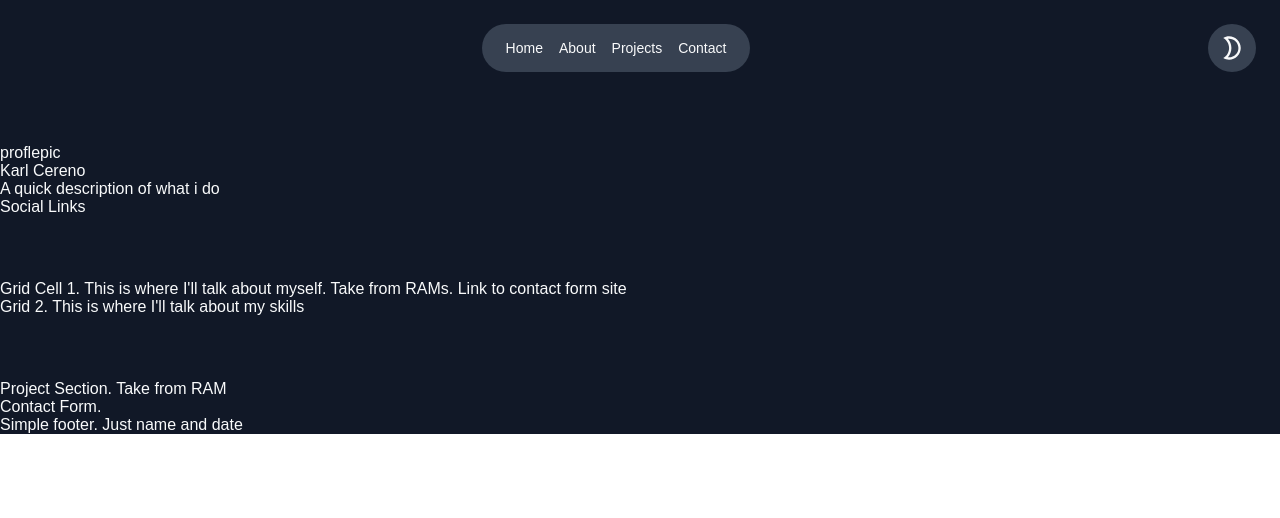
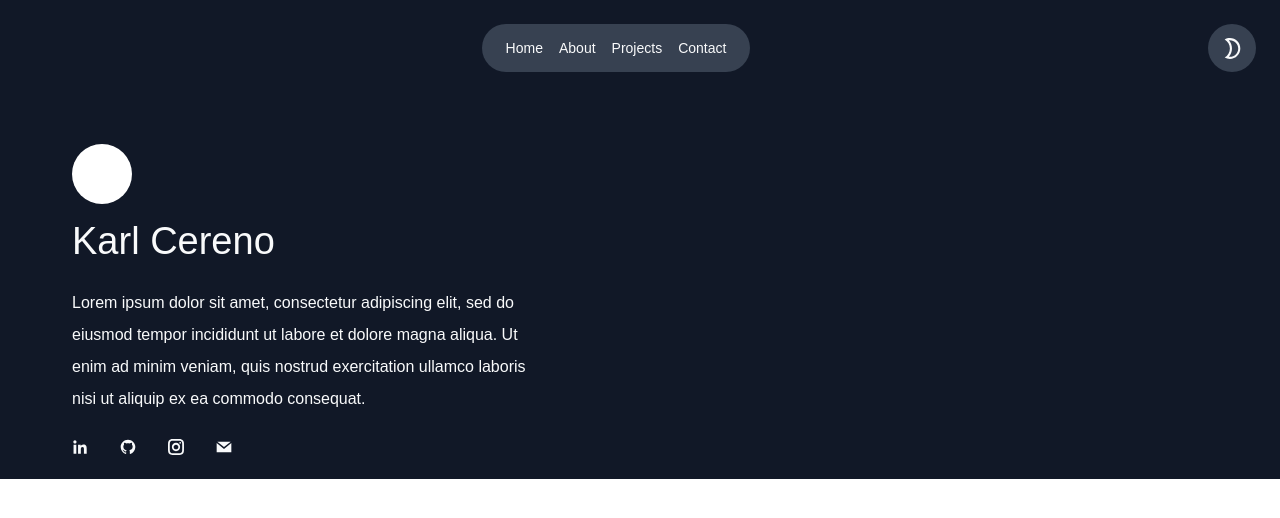
Before and after one commit to kcereno/portfolio-site, a React (Create React App) app: page / in a window 1280 px wide. Shown: the top 518 px of the page. Built offline with nearby package versions, Linux system fonts and the light colour scheme.

Commit message:
Make rough hero draft

```diff
--- a/src/App.tsx
+++ b/src/App.tsx
@@ -2,6 +2,7 @@ import './App.scss';
 
 import { useState } from 'react';
 import Navigation from './sections/Navigation/Navigation';
+import Hero from './sections/Hero/Hero';
 
 function App() {
   const [darkMode, setDarkMode] = useState(true);
@@ -12,18 +13,10 @@ function App() {
 
   return (
     <div className="App">
-      {/* Navigation */}
       <Navigation darkMode={darkMode} toggleDarkMode={handleDarkModeToggle} />
-
-      <div className="about mb-lg">
-        <div className="profile-pic">
-          <p>proflepic</p>
-        </div>
-        <div className="name">Karl Cereno</div>
-        <div className="subheading">A quick description of what i do</div>
-        <div className="social">Social Links</div>
-      </div>
-      <div className="content">
+      <Hero />
+      {/* Content */}
+      {/* <div className="content">
         <div className="about">
           Grid Cell 1. This is where I&apos;ll talk about myself. Take from
           RAMs. Link to contact form site
@@ -31,11 +24,11 @@ function App() {
         <div className="skills mb-lg">
           Grid 2. This is where I&apos;ll talk about my skills
         </div>
-      </div>
+      </div> */}
 
-      <div className="projects">Project Section. Take from RAM</div>
+      {/* <div className="projects">Project Section. Take from RAM</div>
       <div className="contact">Contact Form.</div>
-      <div className="footer">Simple footer. Just name and date</div>
+      <div className="footer">Simple footer. Just name and date</div> */}
     </div>
   );
 }
--- a/src/sass/layout/_container.scss
+++ b/src/sass/layout/_container.scss
@@ -1,6 +1,5 @@
-.container{
-  width: 100%;
-  max-width: 120rem;
-  margin: 0 auto;
-  padding: 0 1rem;
+@use '../abstracts/_index.scss' as *;
+
+.container {
+  margin-inline: spacing-size(xl);
 }
--- /dev/null
+++ b/src/sections/Hero/Hero.scss
@@ -0,0 +1,28 @@
+@use '/src/sass/abstracts/index' as *;
+
+.profile-pic {
+  height: 6rem;
+  width: 6rem;
+  background-color: white;
+  border-radius: 50%;
+}
+
+.name {
+  font-size: font-size(xl);
+}
+
+.subheading {
+  max-width: 40%;
+  line-height: 3.2rem;
+  font-size: font-size(sm);
+}
+
+.social-icons {
+  display: flex;
+}
+
+.social-icon {
+  height: font-size(sm);
+  width: font-size(sm);
+  margin-right: spacing-size(md);
+}
--- /dev/null
+++ b/src/sections/Hero/Hero.tsx
@@ -0,0 +1,30 @@
+import './Hero.scss';
+import {
+  GrLinkedinOption,
+  GrGithub,
+  GrInstagram,
+  GrMail,
+} from 'react-icons/gr';
+
+function Hero() {
+  return (
+    <section id="hero" className="about mb-lg container">
+      <div className="profile-pic mb-xs">{/* Profile pic goes here */}</div>
+      <div className="name mb-sm">Karl Cereno</div>
+      <div className="subheading mb-sm">
+        Lorem ipsum dolor sit amet, consectetur adipiscing elit, sed do eiusmod
+        tempor incididunt ut labore et dolore magna aliqua. Ut enim ad minim
+        veniam, quis nostrud exercitation ullamco laboris nisi ut aliquip ex ea
+        commodo consequat.
+      </div>
+      <div className="social-icons pb-sm">
+        <GrLinkedinOption className="social-icon" />
+        <GrGithub className="social-icon" />
+        <GrInstagram className="social-icon" />
+        <GrMail className="social-icon" />
+      </div>
+    </section>
+  );
+}
+
+export default Hero;
--- a/src/sections/Navigation/Navigation.scss
+++ b/src/sections/Navigation/Navigation.scss
@@ -42,8 +42,8 @@
 }
 
 .theme-icon {
-  height: font-size(lg);
-  width: font-size(lg);
+  height: 2.5rem;
+  width: 2.5rem;
 
   transition: all 0.3s;
 
```
